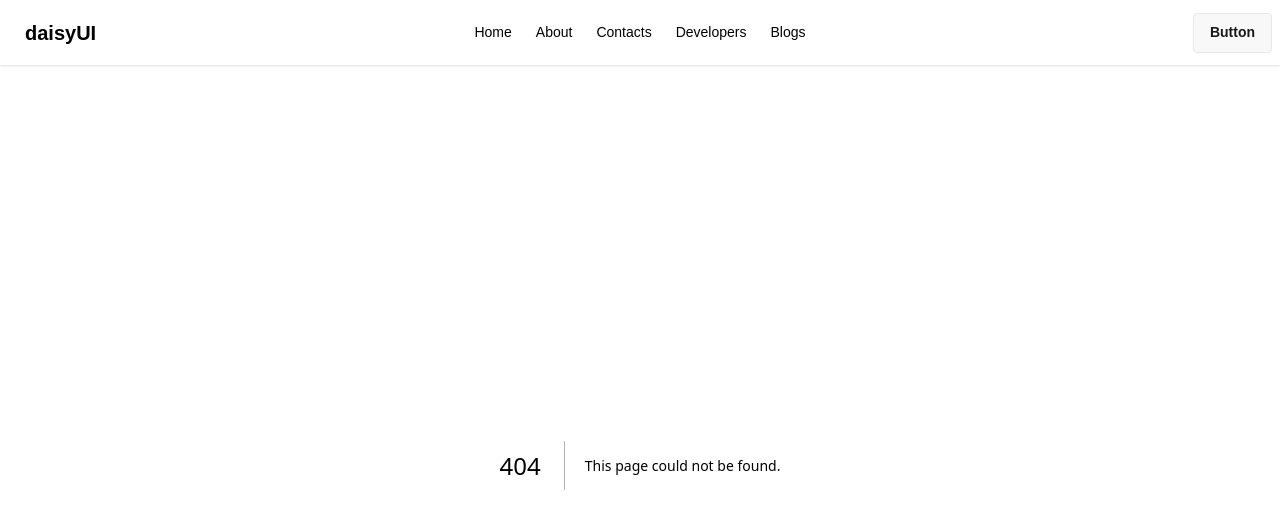
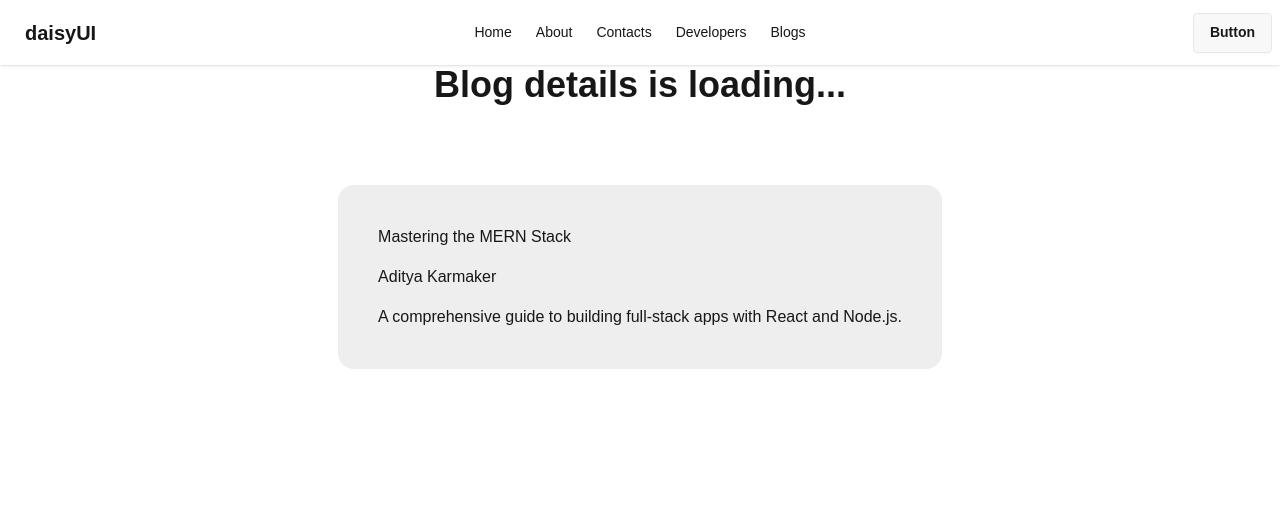
Before and after one commit to chandan-d-karmaker/next-js, a Next.js app: page /blogs/101 in a window 1280 px wide. Before the commit this address had no page. Shown: the top 528 px of the page. Built offline with nearby package versions, Linux system fonts and the light colour scheme.

Commit message:
used dynamic routing to view dynamic blog data

```diff
--- /dev/null
+++ b/src/app/blogs/[blogId]/page.jsx
@@ -0,0 +1,66 @@
+import React from 'react';
+
+const blogData = [
+    {
+        id: 101,
+        title: "Mastering the MERN Stack",
+        author: "Aditya Karmaker",
+        category: "Development",
+        summary: "A comprehensive guide to building full-stack apps with React and Node.js.",
+        date: "2026-04-10",
+        readTime: "5 min",
+        status: "Published"
+    },
+    {
+        id: 102,
+        title: "Understanding Graph Theory",
+        author: "Aditya Karmaker",
+        category: "Mathematics",
+        summary: "Exploring the fundamentals of BFS and DFS for competitive programming.",
+        date: "2026-03-22",
+        readTime: "8 min",
+        status: "Published"
+    },
+    {
+        id: 103,
+        title: "Modern Mystery Literature",
+        author: "Aditya Karmaker",
+        category: "Books",
+        summary: "An analysis of suspense and narrative in modern Bengali mystery novels.",
+        date: "2026-04-05",
+        readTime: "6 min",
+        status: "Draft"
+    },
+    {
+        id: 104,
+        title: "Tailwind vs. Bootstrap",
+        author: "Aditya Karmaker",
+        category: "Design",
+        summary: "Why utility-first CSS is changing the way we build modern interfaces.",
+        date: "2026-02-15",
+        readTime: "4 min",
+        status: "Published"
+    }
+];
+
+const BlogDetailPage = async ({ params }) => {
+    const { blogId } = await params;
+
+    const blogs = blogData.find(blog =>  blog.id === parseInt(blogId));
+    console.log(blogs);
+
+    return (
+        <div className='flex flex-col items-center justify-center'>
+            <h3 className='text-center text-4xl font-bold'>Blog details is loading...</h3>
+            {
+                blogs && <div className='p-10 bg-base-300 space-y-4 mt-20 rounded-2xl'>
+                    <h1>{blogs.title}</h1>
+                    <p>{blogs.author}</p>
+                    <p>{blogs.summary}</p>
+                </div>
+            }
+        </div>
+    );
+};
+
+export default BlogDetailPage;
```
